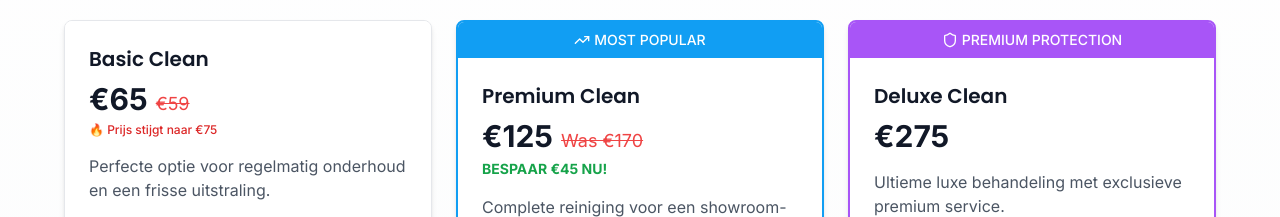
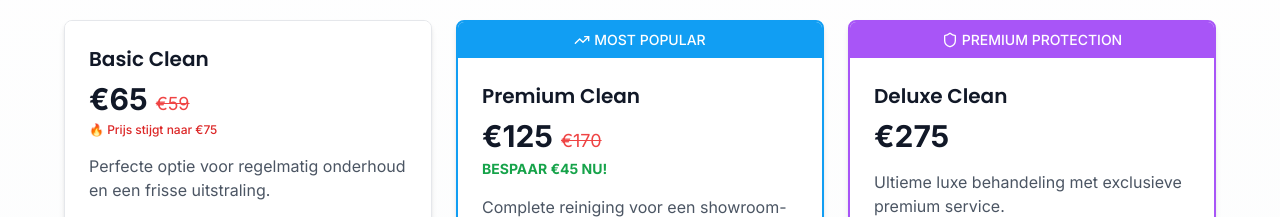
Before and after one commit to K-wadi/Bariq, a React (Vite) app: page / in a window 1280 px wide. Shown: the part 1580-1797 px from the top of the page. Built offline with nearby package versions, Linux system fonts and the light colour scheme.

Commit message:
Updated HomePage.tsx

```diff
--- a/src/pages/HomePage.tsx
+++ b/src/pages/HomePage.tsx
@@ -175,7 +175,7 @@ const HomePage: React.FC = () => {
             <PackageCard
               title="Premium Clean"
               price="€125"
-              oldPrice="Was €170"
+              oldPrice="€170"
               description="Complete reiniging voor een showroom-ervaring."
               features={[
                 "Alles van Basic Clean",
```
